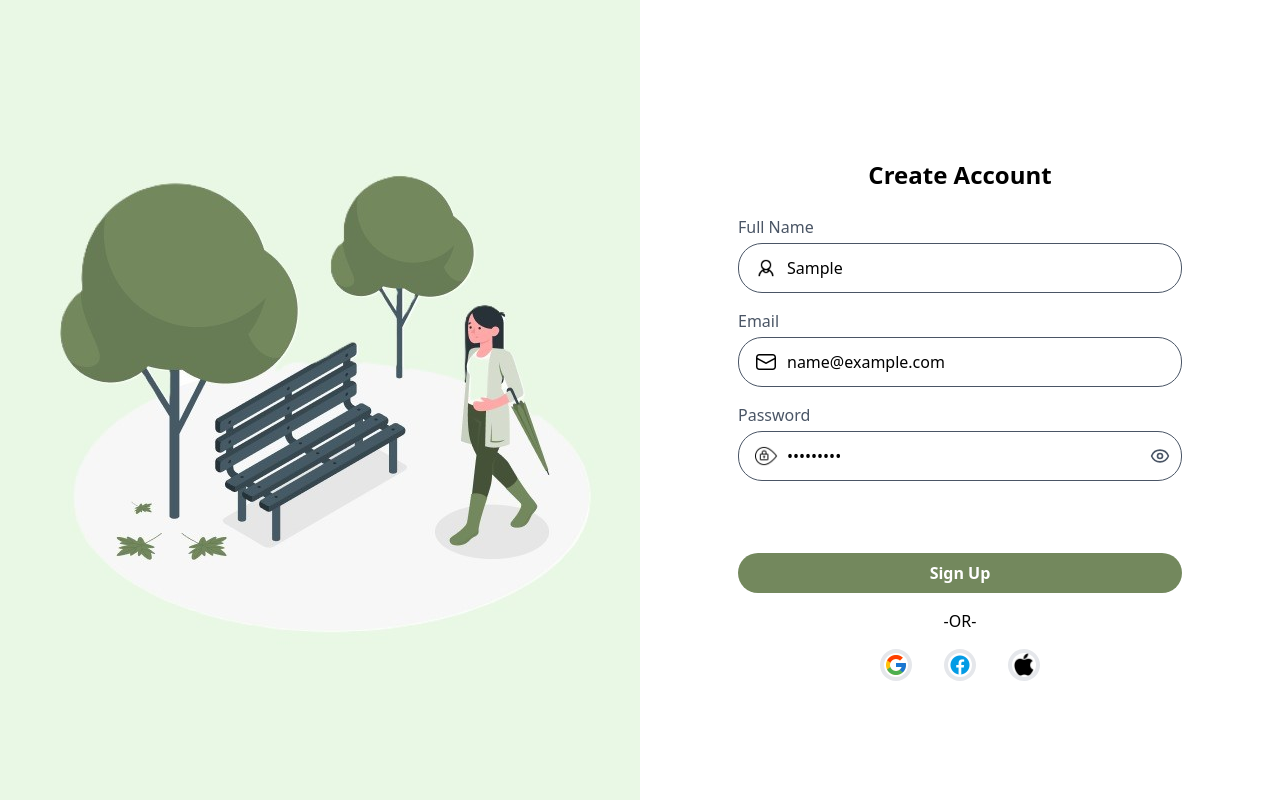
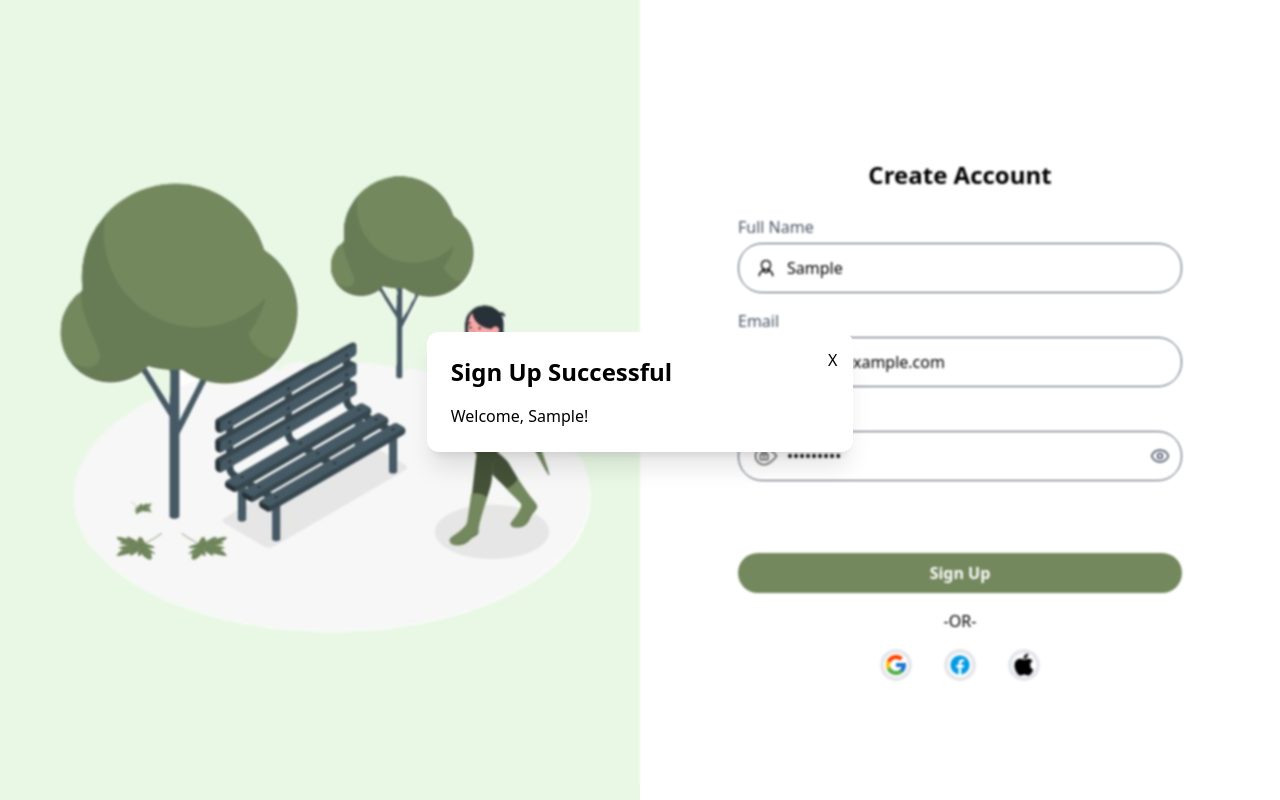
Before and after one commit to sajjadamin1924/signup-form, a React (Vite) app: page / in a window 1280 px wide. Both pictures are taken after typing "Sample", "name@example.com", "Sample123" into the empty fields and a click on the button "Sign Up". Built offline with nearby package versions, Linux system fonts and the light colour scheme.

Commit message:
updated code

```diff
--- a/package.json
+++ b/package.json
@@ -13,6 +13,7 @@
     "@fortawesome/free-brands-svg-icons": "^6.7.2",
     "@fortawesome/free-solid-svg-icons": "^6.7.2",
     "@fortawesome/react-fontawesome": "^0.2.2",
+    "@headlessui/react": "^2.2.0",
     "@tailwindcss/vite": "^4.0.7",
     "lucide-react": "^0.475.0",
     "react": "^19.0.0",
--- a/src/App.jsx
+++ b/src/App.jsx
@@ -2,8 +2,10 @@ import "./App.css";
 import { useState } from "react";
 import { Eye, EyeOff } from "lucide-react";
 
+
 function App() {
   const [showPassword, setShowPassword] = useState(false);
+  const [modalVisible, setModalVisible] = useState(false);
   const [formData, setFormData] = useState({
     name: "",
     email: "",
@@ -91,7 +93,7 @@ function App() {
   const handleSubmit = (e) => {
     e.preventDefault();
     if (validateForm()) {
-      console.log("Form submitted", formData);
+      setModalVisible(true);
     }
   };
 
@@ -186,10 +188,24 @@ function App() {
 
             <button
               type="submit"
-              className="w-full flex items-center justify-center bg-[#73885d] text-white font-bold py-2 px-4 rounded-3xl mt-18 cursor-pointer"
+              className="w-full flex items-center justify-center bg-[#73885d] text-white font-bold py-2 px-4 rounded-3xl mt-18 cursor-pointer hover:bg-[#738854]/90"
+              onClick={() => setModalVisible(true)}
             >
               Sign Up
             </button>
+            {modalVisible && (
+              <div className="fixed inset-0 flex items-center justify-center backdrop-blur-[1px]  "
+                onClick={() => setModalVisible(false)}>
+                <div className="bg-white p-6 rounded-xl shadow-xl relative w-1/3">
+                  <button className="absolute top-4 right-4" onClick={() => setModalVisible(false)}>
+                    X
+                  </button>
+                  <h2 className="text-2xl font-bold mb-4">Sign Up Successful</h2>
+                  <p>Welcome, {formData.name}!</p>
+                </div>
+              </div>
+            )}
+
             <center>
               <p className="items-center justify-center">-OR-</p>
             </center>
@@ -218,8 +234,8 @@ function App() {
               </div>
             </div>
           </form>
-        </div>
-      </div>
+        </div >
+      </div >
     </>
   );
 }
```
Also changed, not shown: 1 other file (tests, documents, lock files or other folders).
